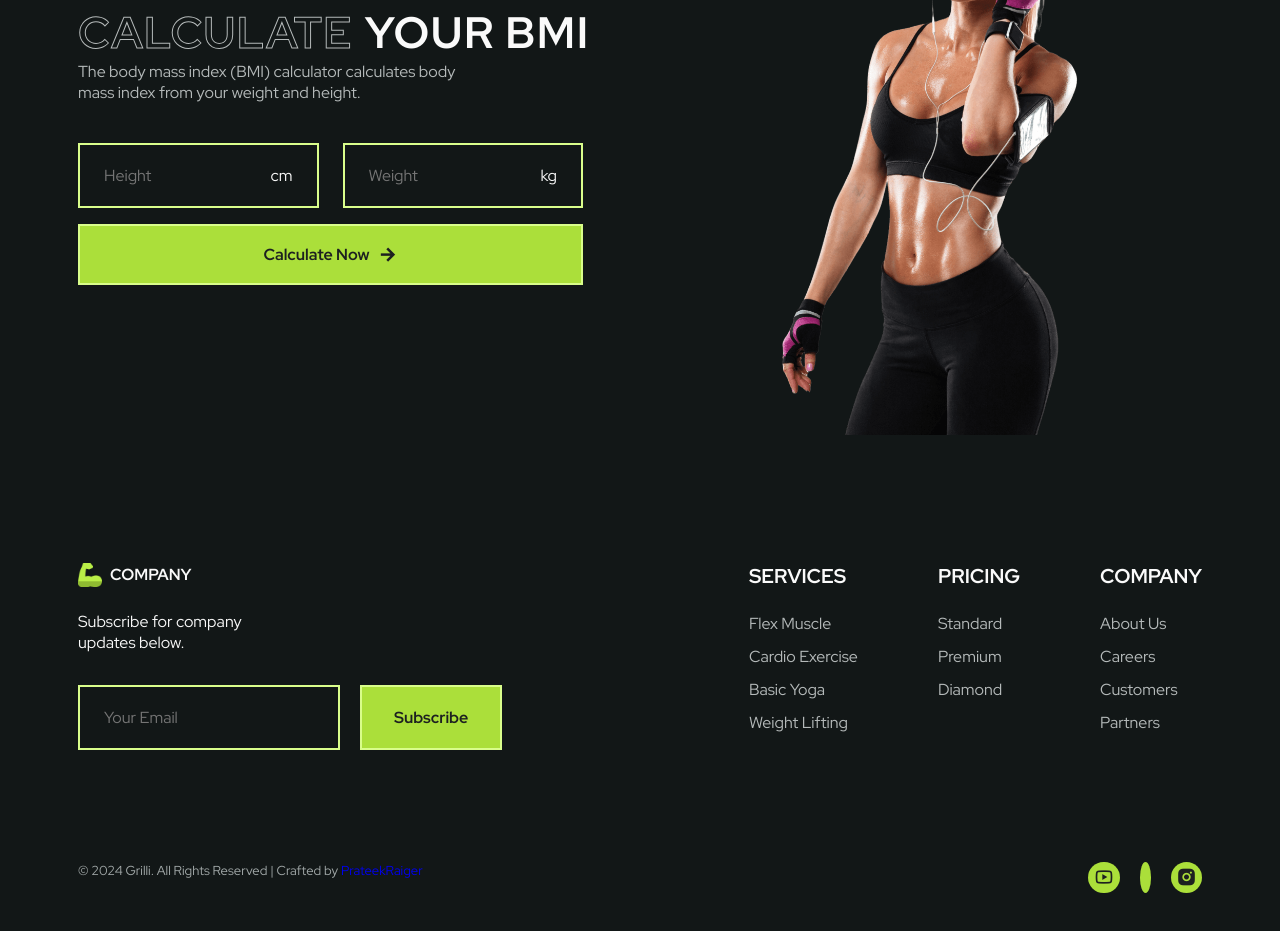
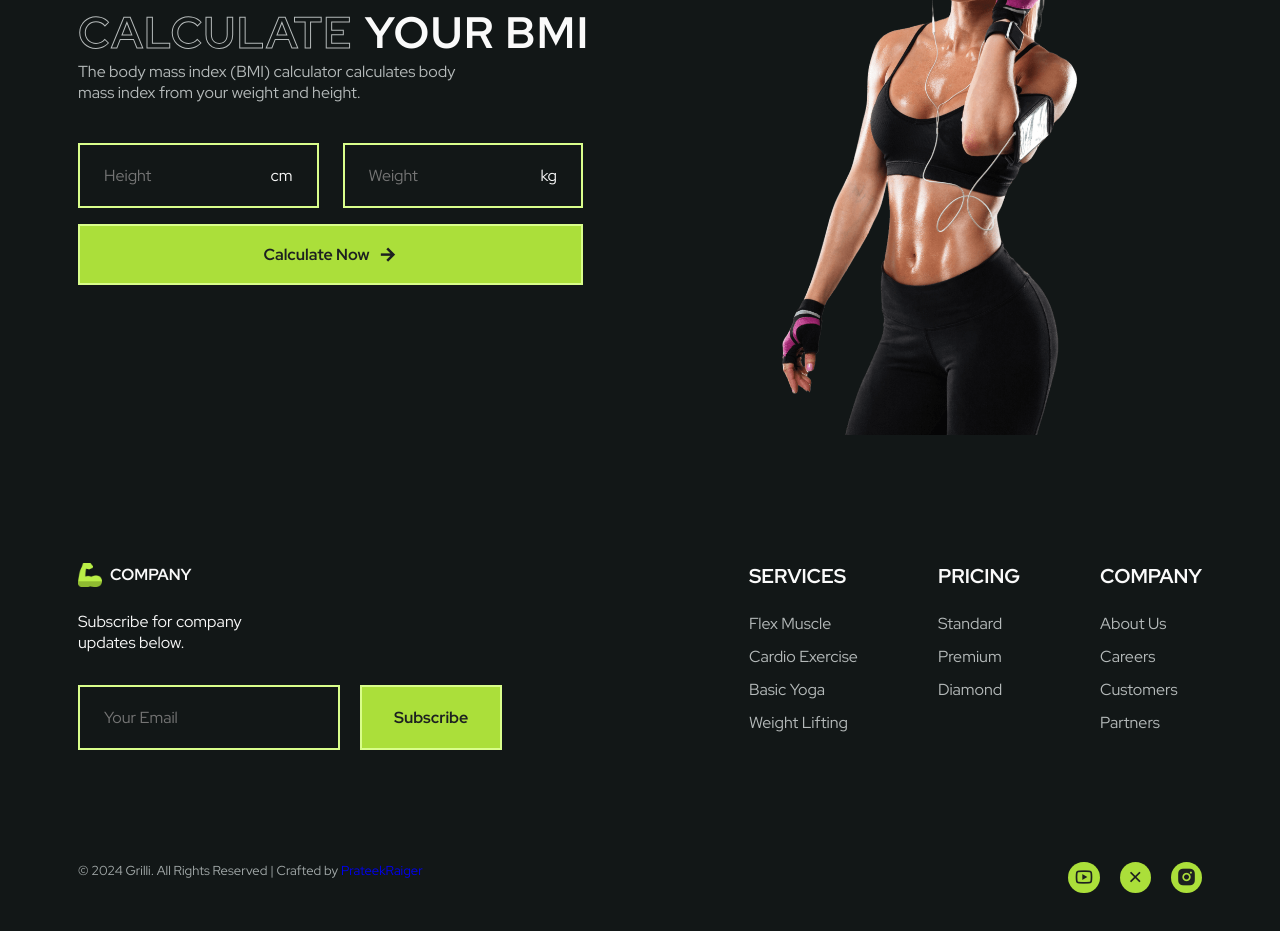
Before and after one commit to prateekraiger/CodeFit-gym-website, a plain HTML site: page index.html in a window 1280 px wide. Shown: the part 3462-4393 px from the top of the page. Drawn offline with nearby package versions, Linux system fonts and the light colour scheme.

Commit message:
Update index.html

```diff
--- a/index.html
+++ b/index.html
@@ -528,7 +528,7 @@
               href="https://x.com/"
               class="footer__social-link"
               target="_blank"
-              ><i class="ri-twitter-x-line"></i>
+              ><i class="ri-close-line"></i>
             </a>
             <a
               href="https://www.instagram.com/"
```
